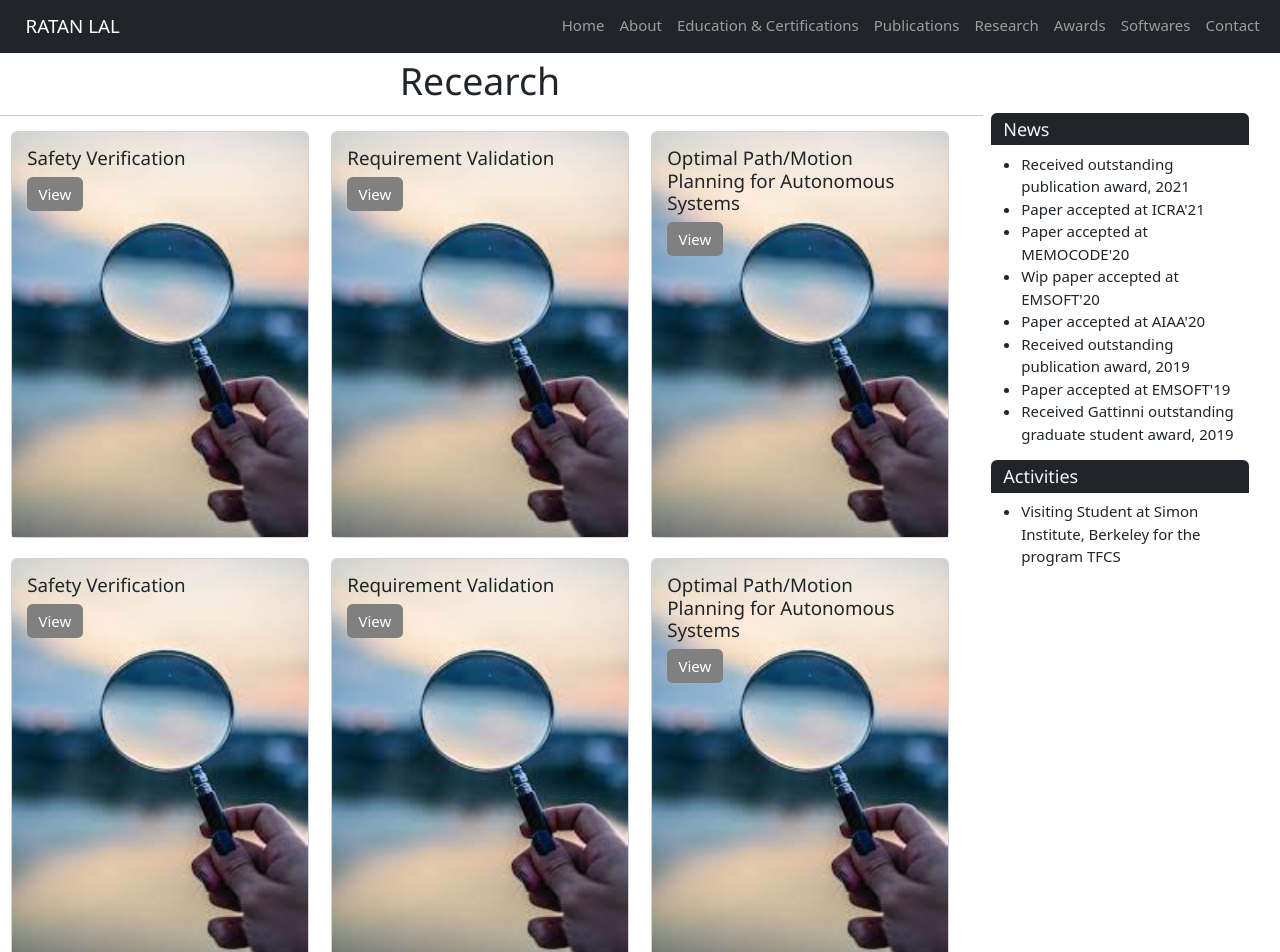
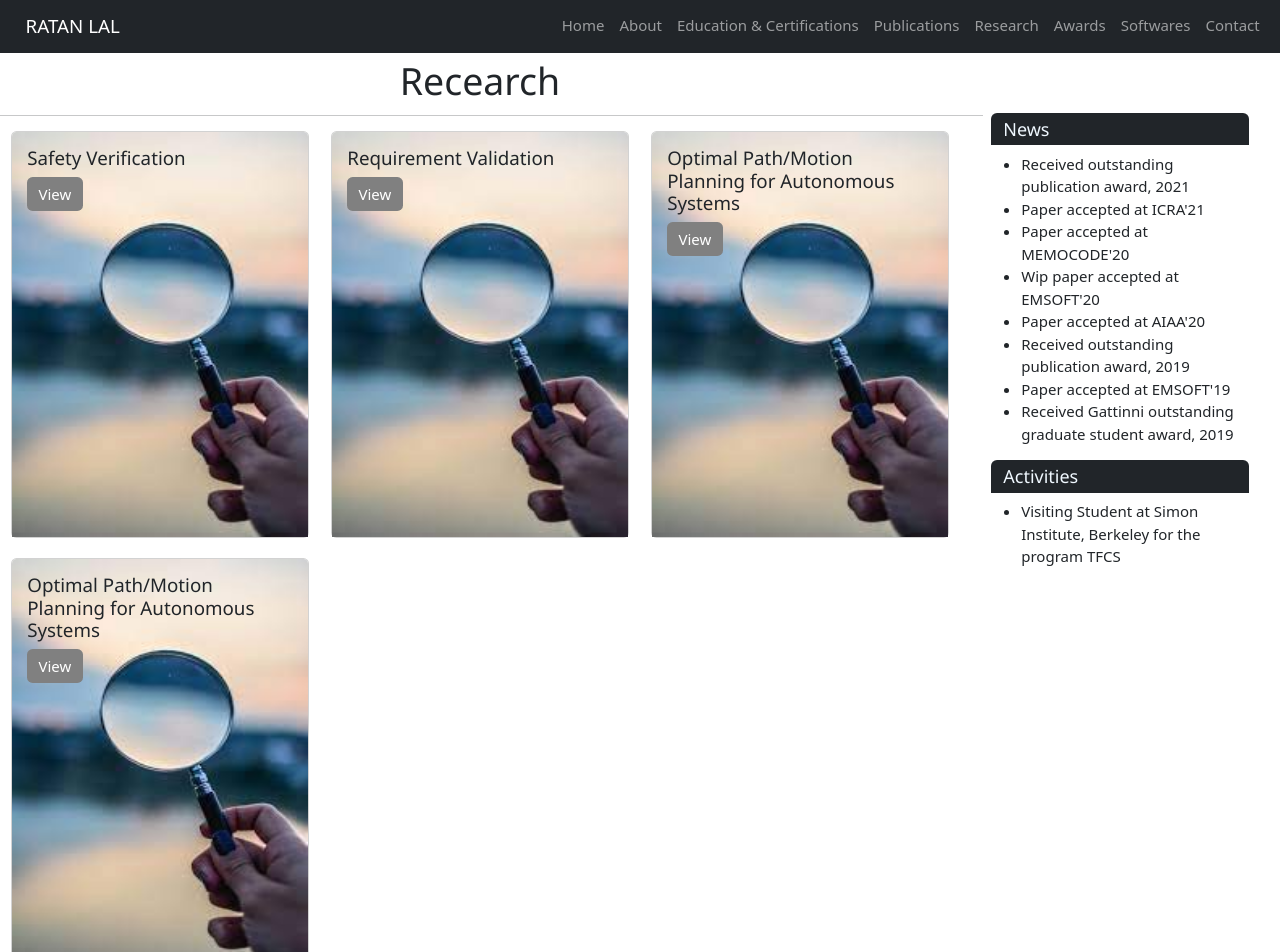
Before and after one commit to pavanatm9909/Rlal_Page, an Angular app: page /research in a window 1280 px wide. Shown: the top 952 px of the page. Built offline with nearby package versions, Linux system fonts and the light colour scheme.

Commit message:
research changes done

```diff
--- a/src/app/research/research.component.html
+++ b/src/app/research/research.component.html
@@ -6,60 +6,13 @@
     <ng-template #content>
         <div class="row">
             <div class="container">
-                <div class="row" style="margin-bottom: 20px">
-                    <div class="col-md-4">
-                        <div class="card" >
+                <div class="row" >
+                    <div class="col-md-4" *ngFor="let data of research_data" style="margin-bottom: 20px">
+                        <div class="card">
                             <img src="assets/research.jpg" class="card-img-top" alt="..." style="height: 27rem;">
                             <div class="card-img-overlay">
-                                <h5 class="card-title">Safety Verification</h5>
-                                <a (click)="ChangeToDetails()" class="btn btn-primary b-gray">View</a>
-                            </div>
-                        </div>
-                    </div>
-                    <div class="col-md-4">
-                        <div class="card" >
-                            <img src="assets/research.jpg" class="card-img-top" alt="..." style="height: 27rem;">
-                            <div class="card-img-overlay">
-                                <h5 class="card-title">Requirement Validation</h5>
-                                <a href="#" class="btn btn-primary b-gray">View</a>
-                            </div>
-                        </div>
-                    </div>
-                    <div class="col-md-4">
-                        <div class="card" >
-                            <img src="assets/research.jpg" class="card-img-top" alt="..." style="height: 27rem;">
-                            <div class="card-img-overlay">
-                                <h5 class="card-title">Optimal Path/Motion Planning for Autonomous Systems</h5>
-                                <a href="#" class="btn btn-primary b-gray">View</a>
-                            </div>
-                        </div>
-                    </div>
-                </div>
-                <div class="row" style="margin-bottom: 20px">
-                    <div class="col-md-4">
-                        <div class="card" >
-                            <img src="assets/research.jpg" class="card-img-top" alt="..." style="height:27rem;">
-                            <div class="card-img-overlay">
-                                <h5 class="card-title">Safety Verification</h5>
-                                <a href="#" class="btn btn-primary b-gray">View</a>
-                            </div>
-                        </div>
-                    </div>
-                    <div class="col-md-4">
-                        <div class="card" >
-                            <img src="assets/research.jpg" class="card-img-top" alt="..." style="height: 27rem;">
-                            <div class="card-img-overlay">
-                                <h5 class="card-title">Requirement Validation</h5>
-                                <a href="#" class="btn btn-primary b-gray">View</a>
-                            </div>
-                        </div>
-                    </div>
-                    <div class="col-md-4">
-                        <div class="card" >
-                            <img src="assets/research.jpg" class="card-img-top" alt="..." style="height: 27rem;">
-                            <div class="card-img-overlay">
-                                <h5 class="card-title">Optimal Path/Motion Planning for Autonomous Systems</h5>
-                                <a href="#" class="btn btn-primary b-gray">View</a>
+                                <h5 class="card-title">{{data.name}}</h5>
+                                <a (click)="ChangeToDetails(data.name, data.description)" class="btn btn-primary b-gray">View</a>
                             </div>
                         </div>
                     </div>
@@ -68,8 +21,15 @@
         </div>
     </ng-template>
     <ng-template #other_content>
-        <a (click)="ChangeToDetails()" class="btn btn-primary b-gray">View</a>
-        <h1>Hello</h1>
+        <div class="row">
+            <div class="container">
+                <a (click)="ChangeToDetails('back', 'back')" class="btn btn-primary b-gray" style="margin-bottom: 10px;">Back to Research</a>
+                <div class="card" style="padding: 10px;">
+                    <h3 style="text-align: center">{{research_name}}</h3>
+                    <p>{{research_desc}}</p>
+                </div>
+            </div>
+        </div>
     </ng-template>
 
 </section>
--- a/src/app/research/research.component.ts
+++ b/src/app/research/research.component.ts
@@ -7,13 +7,34 @@ import { Component, OnInit } from '@angular/core';
 })
 export class ResearchComponent implements OnInit {
   isValid: boolean | undefined;
+  research_desc: any;
+  research_name: any;
+  research_data = [{
+    name: "Safety Verification",
+    description: "Safety is an important challenge for the critical systems, specifically cyber physical systems (CPS), such as robots and drones. It becomes even more challenging when uncertainties are involved in CPS due to the disturbance in noise or sensor/actuator noise. Hence, our broad goal is to develop safety verification methods/tools for CPS using formal methods towards enabling the formal verification practical. Towards this, we have developed tool BEAVer: bounded error approximation based verifier for linear hybrid systems and networked linear hybrid systems, and tool ProCEGARVer: probabilistic counter-example guided abstraction refinement based verifier for probabilistic polyhedral hybrid systems."
+  },
+  {
+    name: "Requirement Validation",
+    description: "Cyber physical systems are commonly developed according to model-based design. Engineers use Verification-Validation (V-V) approach to implement the model-based design. In V-V approach, The requirement specification of CPS is divided into sub-requirements in top-down fashion, and the system is implemented and validated its requirement in bottom-up fashion. At any stage, if validation is failed, then one possibility is that the requirement may not be formulated correctly. Hence, our broad goal is to develop methods for identifying inconsistencies in the requirement prior to the development. Towards this,we have developed an automatic trace generation method which generates a set of satisfying and violating behaviors of the system with respect to its requirement. In the method, the requirement is expressed in the form of signal temporal logic (STL), which is a popular formalism of expressing continuous behaviors. The development of tool STLTraceGen: Signal Temporal Logic Trace Generator is under the process."
+  },
+  {
+    name: "Optimal Path/Motion Planning for Autonomous Systems",
+    description: "Autonomous systems are popularly used in many applications, such as mail delivery, pesticide spraying, data collection from the crops, which are performed using autonomous vehicles, ground robots, and drones, respectively. Due to limited resources, these tasks are required to be performed in an optimal way. Hence, optimal path/motion for the autonomous systems save both energy and time. Towards this, we have developed an optimal multi-robot path planning and a time-optimal multi quad-rotor trajectory generation for pesticide spraying in an agricultural field. We have developed tools MRPPlaner: multi-robot path planer and MQTGen: multi quad-rotor trajectory generator for pesticide spraying in an agricultural field."
+  },
+  {
+    name: "Optimal Path/Motion Planning for Autonomous Systems",
+    description: "Autonomous systems are popularly used in many applications, such as mail delivery, pesticide spraying, data collection from the crops, which are performed using autonomous vehicles, ground robots, and drones, respectively. Due to limited resources, these tasks are required to be performed in an optimal way. Hence, optimal path/motion for the autonomous systems save both energy and time. Towards this, we have developed an optimal multi-robot path planning and a time-optimal multi quad-rotor trajectory generation for pesticide spraying in an agricultural field. We have developed tools MRPPlaner: multi-robot path planer and MQTGen: multi quad-rotor trajectory generator for pesticide spraying in an agricultural field."
+  }]
   constructor() { }
 
   ngOnInit(): void {
     this.isValid = true
+    this.research_data = this.research_data;
   }
 
-  ChangeToDetails() {
+  ChangeToDetails(name: any, desc: any) {
+    this.research_desc = desc;
+    this.research_name = name;
     if (this.isValid) {
       this.isValid = false
     }
```
